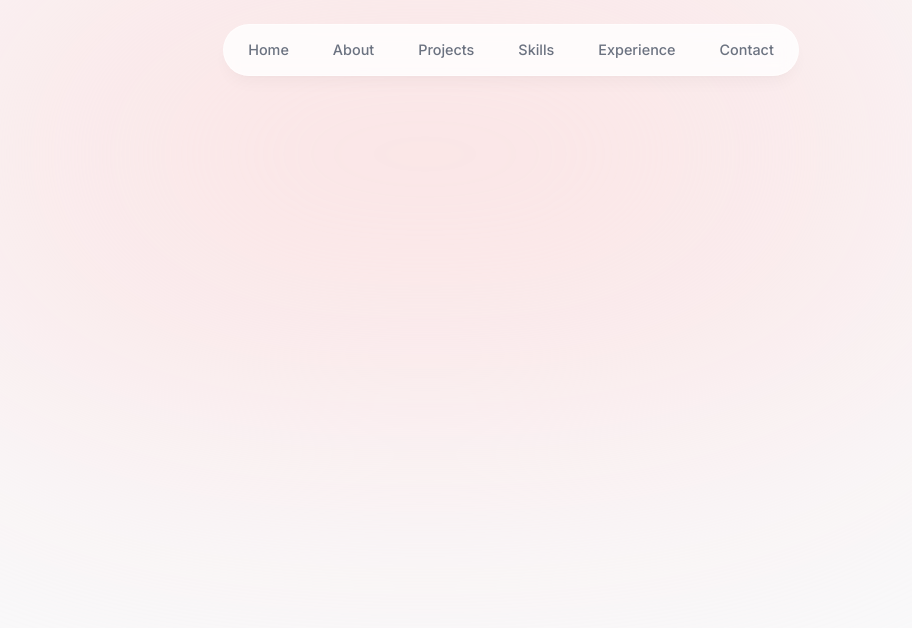
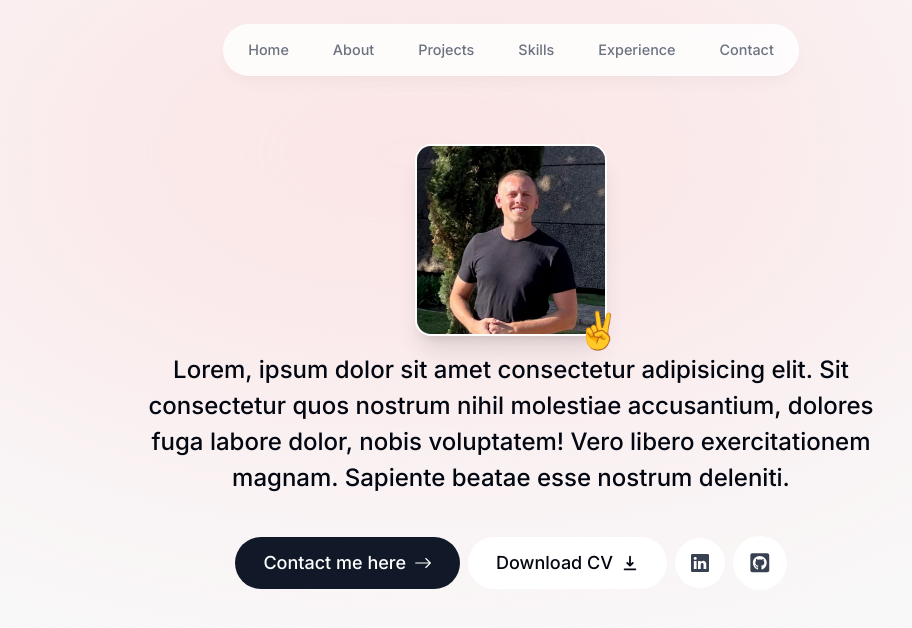
Before and after one commit to pedrocnadais/portfolio, a Next.js app: page / in a window 1280 px wide. Shown: the top 628 px of the page, without its empty margins (129-1041 px from the left). Built offline with nearby package versions, Linux system fonts and the light colour scheme.

Commit message:
second commit, editing intro

```diff
--- a/app/layout.tsx
+++ b/app/layout.tsx
@@ -16,7 +16,7 @@ export default function RootLayout({
 }) {
   return (
     <html lang="en">
-      <body className={`${inter.className} bg-gray-50 text-gray-950`}>
+      <body className={`${inter.className} bg-gray-50 text-gray-950 relative pt-28 sm:pt-36`}>
         <div className='bg-[#fbe2e3] absolute top-[-6rem] -z-10 right-[11rem] h-[31.25rem] w-[31.25rem] rounded-full blur-[10rem] sm:w-[68.75rem]'></div>
         <div className='bg-[#dbd7fb] absolute top-[-1rem] -z-10 left-[-35rem] h-[-31.25rem] w-[50rem] rounded-full blur-[10rem] sm:w-[68.75rem] md:left-[-33rem] lg:left-[-28rem] xl:left-[-15rem] 2xl:left-[-5rem]'></div>
 
--- a/app/page.tsx
+++ b/app/page.tsx
@@ -1,3 +1,7 @@
+import Intro from "@/components/intro";
+
 export default function Home() {
-  return <main className=""></main>
+  return <main className="flex flex-col items-center px-4">
+    <Intro />
+  </main>
 }
--- /dev/null
+++ b/components/intro.tsx
@@ -0,0 +1,66 @@
+"use client"
+
+import { motion } from 'framer-motion'
+import Image from 'next/image'
+import React from 'react'
+import  Link  from 'next/link'
+import { BsArrowRight, BsLinkedin } from 'react-icons/bs'
+import { HiDownload } from 'react-icons/hi'
+import { FaGithubSquare } from 'react-icons/fa'
+
+export default function Intro() {
+  return (
+    <section className='mb-28 max-w-[50rem] text-center sm:mb-0'>
+     <div className='flex items-center justify-center'>
+      <div className='relative'>
+       <motion.div
+       initial={{ opacity: 0, scale: 0 }}
+       animate={{ opacity: 1, scale: 1 }}
+       transition={{
+        type: "tween",
+        duration: 0.2
+       }}
+       >
+        <Image
+        src="/PedroPNG.png"
+        alt='Pedro Corsi'
+        width={192}
+        height={192}
+        quality={75}
+        className='h-192 w-192 rounded-2xl object-cover border-[0.15rem] border-white shadow-xl'
+        />
+        </motion.div>
+       <motion.span className='absolute -bottom-3.5 -right-3.5  text-4xl'
+       initial={{ opacity: 0, scale: 0 }}
+       animate={{ opacity: 1, scale: 1 }}
+       transition={{
+        type: "spring",
+        stiffness: 125,
+        delay: 0.1,
+        duration: 0.7
+       }}>
+        ✌️
+       </motion.span>
+      </div>
+     </div>
+     <motion.p className='mb-10 mt-4 px-4 text-2xl font-medium !leading-[1.5] sm:text-2xl'
+     initial={{ opacity: 0, y: 100 }}
+     animate={{ opacity: 1, y: 0}}>
+      Lorem, ipsum dolor sit amet consectetur adipisicing elit. Sit consectetur quos nostrum nihil molestiae accusantium, dolores fuga labore dolor, nobis voluptatem! Vero libero exercitationem magnam. Sapiente beatae esse nostrum deleniti.
+     </motion.p>
+     <motion.div className='flex flex-col sm:flex-row items-center justify-center gap-2 px-4 text-lg font-medium'
+     initial={{ opacity: 0, y: 0 }}
+     animate={{ opacity: 1, y: 0 }}
+     transition={{
+      delay: 0.1
+     }}>
+      <Link href="#contact" className='bg-gray-900 text-white px-7 py-3 flex items-center gap-2 rounded-full outline-none focus:scale-110 hover:scale-110 active:scale-105 transition'>Contact me here
+      <BsArrowRight />
+      </Link>
+      <a className='bg-white px-7 py-3 flex items-center gap-2 rounded-full'>Download CV <HiDownload /></a>
+      <a className='bg-white p-4 text-gray-700 flex items-center gap-2 rounded-full'><BsLinkedin /></a>
+      <a className='bg-white p-4 text-gray-700 flex items-center gap-2 text-[1.35rem] rounded-full'><FaGithubSquare /></a>
+     </motion.div>
+    </section>
+  )
+}
```
Also changed, not shown: components/header.tsx (indentation only), public/PedroPNG.png (added).
